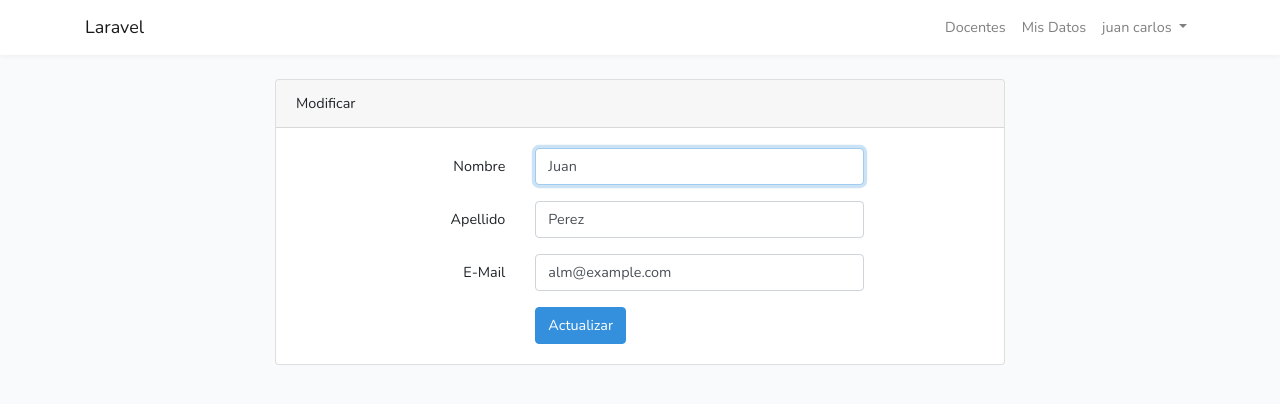
After one commit to arkurogane/final, a Laravel app: page /actualizarDocente/1 in a window 1280 px wide. The commit adds this page. Shown: the top 404 px of the page. Run offline with Laravel 8, Linux system fonts and the light colour scheme; a user stored in the database is signed in; data comes from the database, SQL or seed files in the repository.

Commit message:
update incremento1

```diff
--- a/app/Http/Controllers/AdminController.php
+++ b/app/Http/Controllers/AdminController.php
@@ -18,7 +18,13 @@ class AdminController extends Controller
     public function read_Docente()
     {
         $profs =new User;
-        $profs = DB::table('users')->select()->where('rol','2')->get();
+        $doc=DB::table('rols')->select('id')->where('nombre', 'doc')->first();
+        $docentes=DB::table('rol_user')->select('user_id')->where('rol_id',2)->get();
+
+        $profs = DB::table('users')->select()->where('rol',2)->get();
+
+        //dd($profs);
+
         return view('admin.docentes',[
             'profs'=>$profs,
         ]);
--- a/app/User.php
+++ b/app/User.php
@@ -16,7 +16,7 @@ class User extends Authenticatable
      * @var array
      */
     protected $fillable = [
-        'name', 'apellido','rut', 'email', 'password',
+        'name', 'apellido','rut','rol', 'email', 'password',
     ];
 
     /**
--- a/database/seeds/UserTableSeeder.php
+++ b/database/seeds/UserTableSeeder.php
@@ -22,6 +22,7 @@ class UserTableSeeder extends Seeder
         $user->name = 'Juan';
         $user->apellido='Perez';
         $user->rut = '17256854-8';
+        $user->rol=3;
         $user->email = 'alm@example.com';
         $user->password = bcrypt('secret');
         $user->save();
@@ -38,6 +39,7 @@ class UserTableSeeder extends Seeder
         $user->name = 'Dinosaurio';
         $user->apellido='Anacleto';
         $user->rut = '12345678-9';
+        $user->rol=2;
         $user->email = 'doc@example.com';
         $user->password = bcrypt('secret');
         $user->save();
@@ -47,6 +49,7 @@ class UserTableSeeder extends Seeder
         $user->name = 'juan carlos';
         $user->apellido='Bodoque';
         $user->rut = '13245687-2';
+        $user->rol=1;
         $user->email = 'admin@example.com';
         $user->password = bcrypt('secret');
         $user->save();
--- /dev/null
+++ b/resources/views/admin/modificar.blade.php
@@ -0,0 +1,69 @@
+@extends('layouts.app')
+
+@section('content')
+<div class="container">
+    <div class="row justify-content-center">
+        <div class="col-md-8">
+            <div class="card">
+                <div class="card-header">{{ __('Modificar') }}</div>
+
+                <div class="card-body">
+                    <form method="POST" action="/actualizar/{{$user->id}}">
+                        @csrf
+
+                        <div class="form-group row">
+                            <label for="name" class="col-md-4 col-form-label text-md-right">{{ __('Nombre') }}</label>
+
+                            <div class="col-md-6">
+                            <input id="name" type="text" value="{{$user->name}}" class="form-control{{ $errors->has('name') ? ' is-invalid' : '' }}" name="name" value="{{ old('name') }}" required autofocus>
+
+                                @if ($errors->has('name'))
+                                    <span class="invalid-feedback" role="alert">
+                                        <strong>{{ $errors->first('name') }}</strong>
+                                    </span>
+                                @endif
+                            </div>
+                        </div>
+
+                        <div class="form-group row">
+                            <label for="apellido" class="col-md-4 col-form-label text-md-right">{{ __('Apellido') }}</label>
+
+                            <div class="col-md-6">
+                                <input id="apellido"  value="{{$user->apellido}}" type="text" class="form-control{{ $errors->has('apellido') ? ' is-invalid' : '' }}" name="apellido" value="{{ old('apellido') }}" required>
+
+                                @if ($errors->has('apellido'))
+                                    <span class="invalid-feedback" role="alert">
+                                        <strong>{{ $errors->first('apellido') }}</strong>
+                                    </span>
+                                @endif
+                            </div>
+                        </div>
+
+                        <div class="form-group row">
+                            <label for="email" class="col-md-4 col-form-label text-md-right">{{ __('E-Mail') }}</label>
+
+                            <div class="col-md-6">
+                                <input id="email" type="email" value="{{$user->email}}" class="form-control{{ $errors->has('email') ? ' is-invalid' : '' }}" name="email" value="{{ old('email') }}" required>
+
+                                @if ($errors->has('email'))
+                                    <span class="invalid-feedback" role="alert">
+                                        <strong>{{ $errors->first('email') }}</strong>
+                                    </span>
+                                @endif
+                            </div>
+                        </div>
+
+                        <div class="form-group row mb-0">
+                            <div class="col-md-6 offset-md-4">
+                                <button type="submit" class="btn btn-primary">
+                                    {{ __('Actualizar') }}
+                                </button>
+                            </div>
+                        </div>
+                    </form>
+                </div>
+            </div>
+        </div>
+    </div>
+</div>
+@endsection
--- a/resources/views/auth/login.blade.php
+++ b/resources/views/auth/login.blade.php
@@ -45,7 +45,7 @@
                                     <input class="form-check-input" type="checkbox" name="remember" id="remember" {{ old('remember') ? 'checked' : '' }}>
 
                                     <label class="form-check-label" for="remember">
-                                        {{ __('Remember Me') }}
+                                        {{ __('Recordarme') }}
                                     </label>
                                 </div>
                             </div>
@@ -58,7 +58,7 @@
                                 </button>
 
                                 <a class="btn btn-link" href="{{ route('password.request') }}">
-                                    {{ __('Forgot Your Password?') }}
+                                    {{ __('¿Olvidaste tu Contraseña?') }}
                                 </a>
                             </div>
                         </div>
--- a/resources/views/auth/register.blade.php
+++ b/resources/views/auth/register.blade.php
@@ -5,7 +5,7 @@
     <div class="row justify-content-center">
         <div class="col-md-8">
             <div class="card">
-                <div class="card-header">{{ __('Register') }}</div>
+                <div class="card-header">{{ __('Registro') }}</div>
 
                 <div class="card-body">
                     <form method="POST" action="{{ route('register') }}">
@@ -43,7 +43,7 @@
                             <label for="rut" class="col-md-4 col-form-label text-md-right">{{ __('Rut') }}</label>
 
                             <div class="col-md-6">
-                                <input id="rut" type="text" class="form-control{{ $errors->has('rut') ? ' is-invalid' : '' }}" name="rut" value="{{ old('rut') }}" required>
+                                <input id="rut" type="text" oninput="checkRut(this)" class="form-control{{ $errors->has('rut') ? ' is-invalid' : '' }}" name="rut" value="{{ old('rut') }}" required>
 
                                 @if ($errors->has('rut'))
                                     <span class="invalid-feedback" role="alert">
@@ -93,7 +93,7 @@
                         <div class="form-group row mb-0">
                             <div class="col-md-6 offset-md-4">
                                 <button type="submit" class="btn btn-primary">
-                                    {{ __('Register') }}
+                                    {{ __('Registro') }}
                                 </button>
                             </div>
                         </div>
--- a/resources/views/home.blade.php
+++ b/resources/views/home.blade.php
@@ -5,7 +5,7 @@
     <div class="row justify-content-center">
         <div class="col-md-8">
             <div class="card">
-                <div class="card-header">Dashboard</div>
+                <div class="card-header">Bienvenido</div>
 
                 <div class="card-body">
                     @if (session('status'))
@@ -22,7 +22,7 @@
                         <div>Acceso como Alumno</div>
                     @endif
 
-                    You are logged in!
+                    Tu estas Logeado!
                 </div>
             </div>
         </div>
--- a/resources/views/layouts/app.blade.php
+++ b/resources/views/layouts/app.blade.php
@@ -3,6 +3,21 @@
 <head>
     <meta charset="utf-8">
     <meta name="viewport" content="width=device-width, initial-scale=1">
+
+
+    <meta http-equiv="cache-control" content="max-age=0" />
+    <meta http-equiv="cache-control" content="no-cache" />
+    <meta http-equiv="cache-control" content="no-store" />
+    <meta http-equiv="cache-control" content="must-revalidate" />
+    <meta http-equiv="expires" content="0" />
+    <meta http-equiv="expires" content="Tue, 01 Jan 1980 1:00:00 GMT" />
+    <meta http-equiv="pragma" content="no-cache" />
+
+
+    <meta http-equiv="Expires" content="0">
+    <meta http-equiv="Last-Modified" content="0">
+    <meta http-equiv="Cache-Control" content="no-cache, mustrevalidate">
+    <meta http-equiv="Pragma" content="no-cache">
 
     <!-- CSRF Token -->
     <meta name="csrf-token" content="{{ csrf_token() }}">
@@ -18,6 +33,7 @@
 
     <!-- Styles -->
     <link href="{{ asset('css/app.css') }}" rel="stylesheet">
+    <script src="{{ asset('js/rut.js') }}" ></script>
 </head>
 <body>
     <div id="app">
@@ -45,12 +61,20 @@
                             </li>
                             <li class="nav-item">
                                 @if (Route::has('register'))
-                                    <a class="nav-link" href="{{ route('register') }}">{{ __('Register') }}</a>
+                                    <a class="nav-link" href="{{ route('register') }}">{{ __('Registro') }}</a>
                                 @endif
                             </li>
                         @else
+
+                            @if(Auth::user()->hasRol('admin'))
+                                <li class="nav-item">
+                                    <a class="nav-link" href="{{ route('docentes') }}">{{ __('Docentes') }}</a>
+                                </li>
+                            @endif
+
+
                             <li class="nav-item">
-                                <a class="nav-link" href="{{ route('datos') }}">{{ __('Mis Datos') }}</a>
+                                <a class="nav-link" href="datos/{{ Auth::user()->id }}">{{ __('Mis Datos') }}</a>
                             </li>
                             <li class="nav-item dropdown">
                                 <a id="navbarDropdown" class="nav-link dropdown-toggle" href="#" role="button" data-toggle="dropdown" aria-haspopup="true" aria-expanded="false" v-pre>
--- a/resources/views/welcome.blade.php
+++ b/resources/views/welcome.blade.php
@@ -81,7 +81,7 @@
 
             <div class="content">
                 <div class="title m-b-md">
-                    Laravel
+                    Proyecto
                 </div>
 
                 <div class="links">
--- a/routes/web.php
+++ b/routes/web.php
@@ -21,5 +21,13 @@ Route::get('/home', 'HomeController@index')->name('home');
 
 
 Route::group(['middleware' => 'auth'],function (){
-    Route::get('/datos', 'HomeController@datos')->name('datos');
+    Route::get('/datos/{id}', 'HomeController@datos')->name('datos');
+
 });
+Route::get('/docentes', 'AdminController@read_Docente')->name('docentes')->middleware('admin','auth');
+
+Route::get('/eliminar/{id}', 'AdminController@eliminarDocente')->middleware('admin','auth');
+Route::post('/actualizar/{id}', 'AdminController@actualizar')->middleware('admin','auth');
+Route::get('/cambiapassword/{id}', 'HomeController@cambiapassword')->middleware('auth');
+Route::post('/cambiar/{id}', 'HomeController@cambiar')->middleware('auth');
+Route::get('/actualizarDocente/{id}','AdminController@actualizarDocente')->middleware('admin','auth');
```
Also changed, not shown: resources/views/admin/docentes.blade.php (added, +46 -0 lines), resources/views/datos.blade.php (+15 -13 lines), resources/views/password.blade.php (added, +55 -0 lines), database/migrations/2014_10_12_000000_create_users_table.php.
